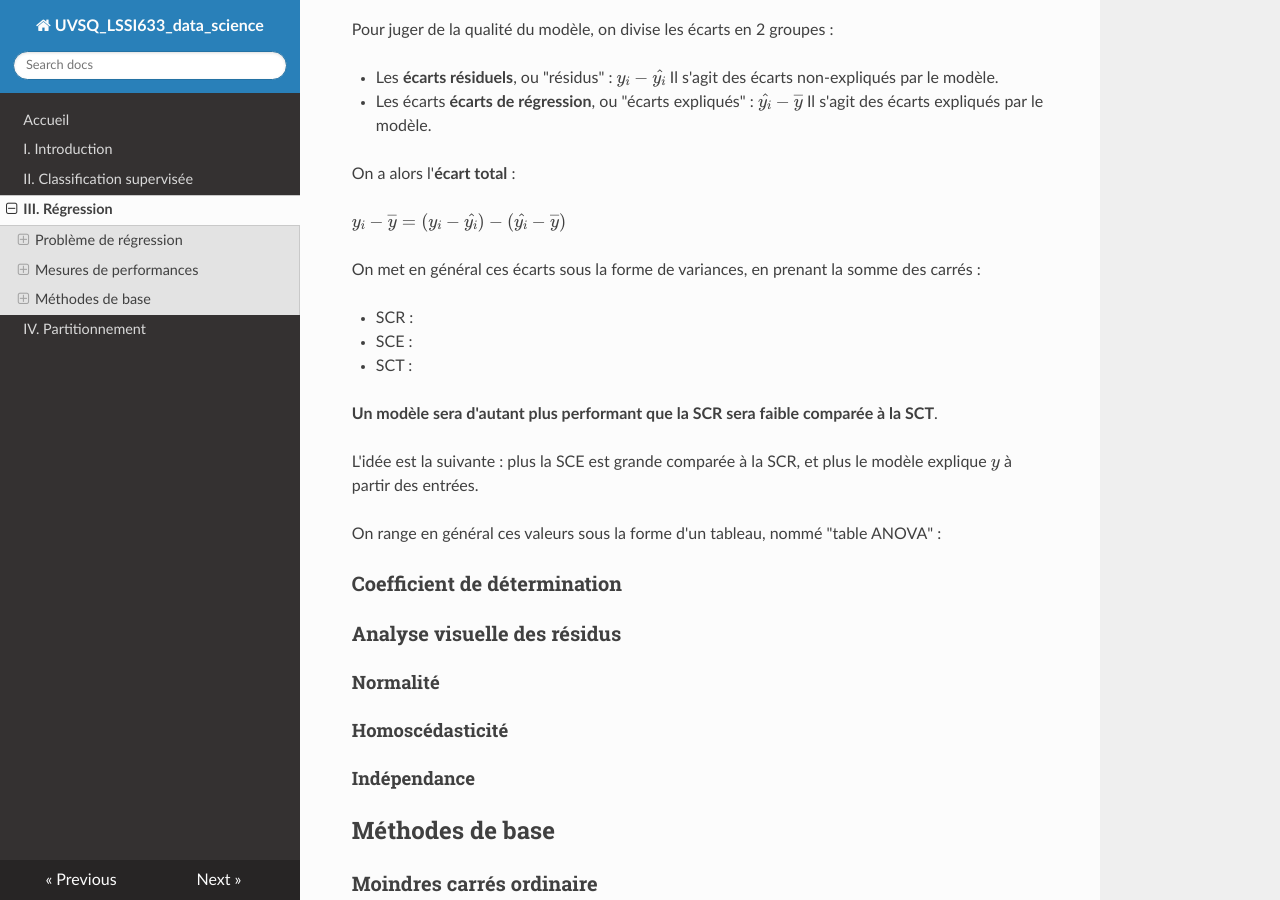
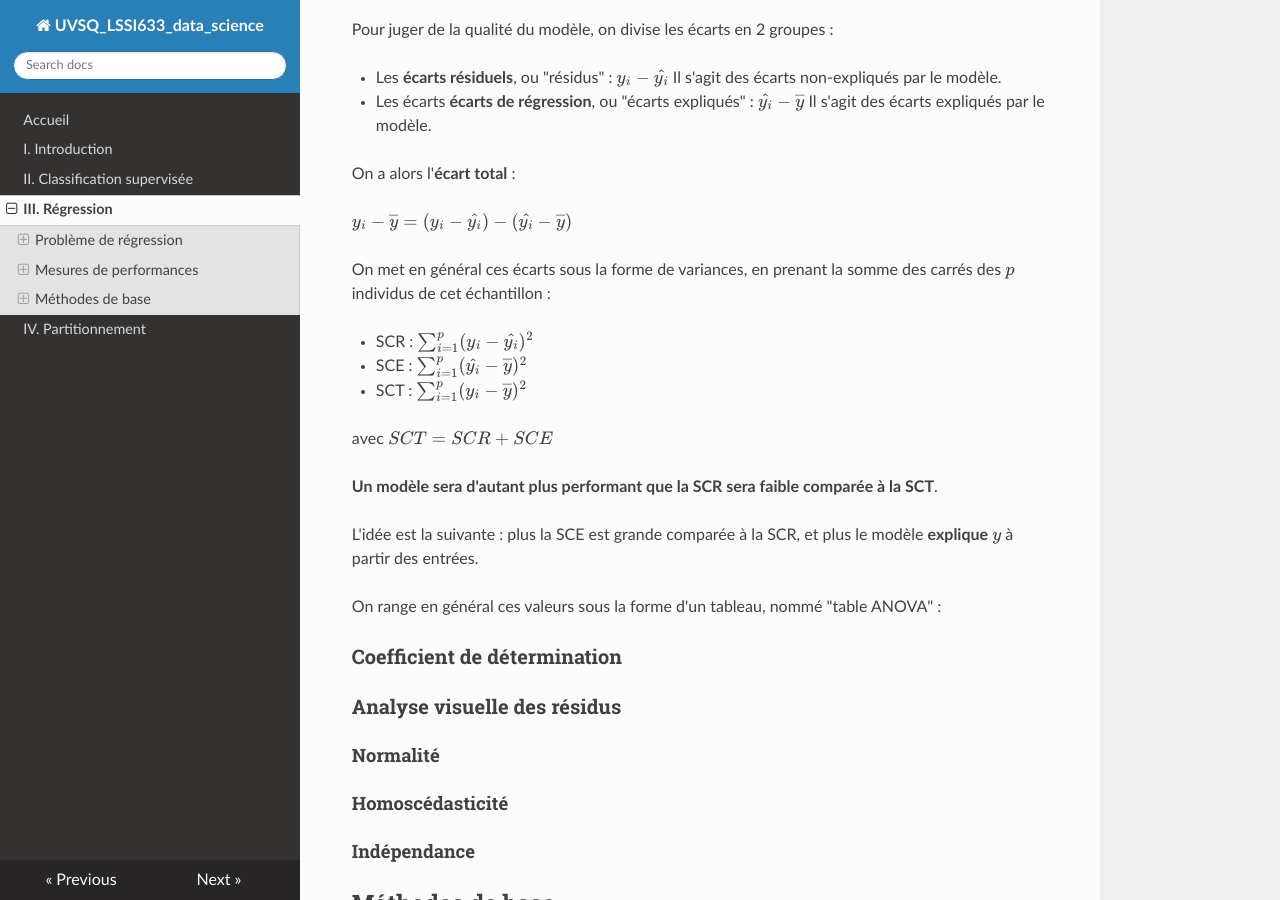
Before and after one commit to NicOudart/UVSQ_LSSI633_data_science, an MkDocs documentation site: the page built from docs/Chap3_Regression.md, in a window 1280 px wide and 900 px high, scrolled down 7204 px. Built offline with MkDocs 1.6.1, drawn with Linux system fonts in a browser that asks for light colours; nearby versions of some CDN libraries.

Commit message:
-Progress on Chapter 3.

```diff
--- a/docs/Chap3_Regression.md
+++ b/docs/Chap3_Regression.md
@@ -234,17 +234,19 @@ On a alors l'**écart total** :
 
 $y_i - \overline{y} = (y_i - \hat{y_i}) - (\hat{y_i} - \overline{y})$
 
-On met en général ces écarts sous la forme de variances, en prenant la somme des carrés :
+On met en général ces écarts sous la forme de variances, en prenant la somme des carrés des $p$ individus de cet échantillon :
 
-* SCR :
+* SCR : $\sum_{i=1}^{p} (y_i - \hat{y_i})^2$
 
-* SCE :
+* SCE : $\sum_{i=1}^{p} (\hat{y_i} - \overline{y})^2$
 
-* SCT :
+* SCT : $\sum_{i=1}^{p} (y_i - \overline{y})^2$
+
+avec $SCT = SCR + SCE$
 
 **Un modèle sera d'autant plus performant que la SCR sera faible comparée à la SCT**.
 
-L'idée est la suivante : plus la SCE est grande comparée à la SCR, et plus le modèle explique $y$ à partir des entrées.
+L'idée est la suivante : plus la SCE est grande comparée à la SCR, et plus le modèle **explique** $y$ à partir des entrées.
 
 On range en général ces valeurs sous la forme d'un tableau, nommé "table ANOVA" :
 
```
